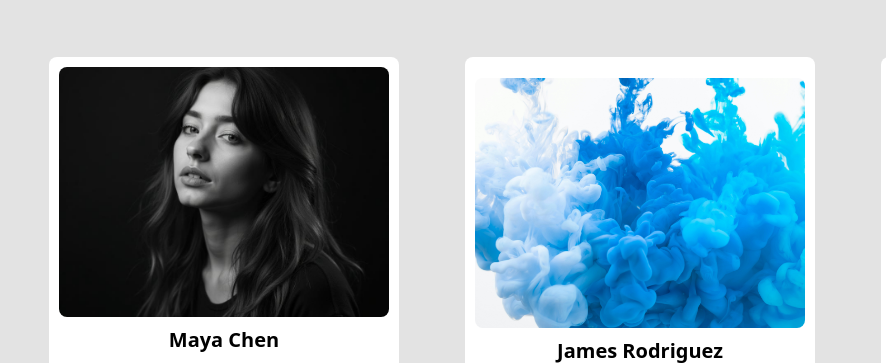
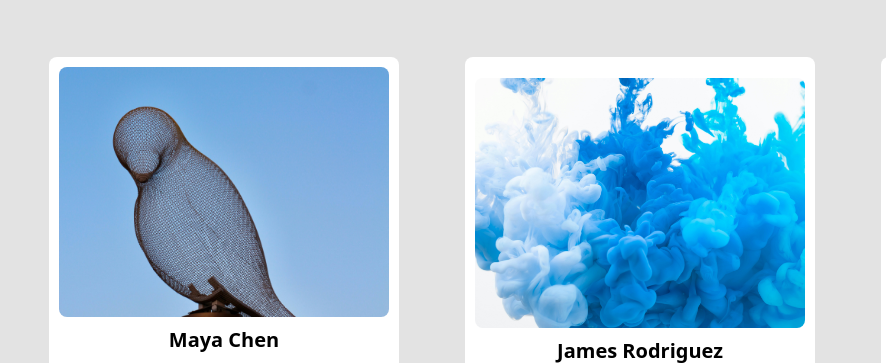
Before and after one commit to gusgus5000/FBLA-GALLERY, a website: page html-folder/artists.html in a window 1280 px wide. Shown: the part 1030-1393 px from the top of the page, 0-886 px from the left. Drawn offline with Linux system fonts and the light colour scheme.

Commit message:
add better imgs

```diff
--- a/html-folder/artists.html
+++ b/html-folder/artists.html
@@ -53,7 +53,7 @@
 
             <!--artist card 1-->
             <div class="card-tw h-auto pb-4">
-                <img class="img-tw" alt="Maya Chen" src="../images-folder/Maya-chen.jpg"/>
+                <img class="img-tw" alt="Maya Chen" src="../images-folder/pexels-anderson-wei-2151965849-33473277.jpg"/>
                 <h2 class="text-[20px] font-semibold pt-2">Maya Chen</h2>
                 <p class="text-[14px] text-gray-500 py-1">Mixed Media & Sculpture</p>
                 <p class="text-[15px] px-2 text-center">Maya Chen explores themes of identity and place through layered collages and sculptural installations. Her work has been featured in galleries across the Mountain West region. Drawing inspiration from her multicultural background, Maya creates pieces that bridge traditional techniques with contemporary expression.</p>
```
Also changed, not shown: html-folder/landing-page.html (+1 -1 lines), images-folder/pexels-anderson-wei-2151965849-33473277.jpg (added).
